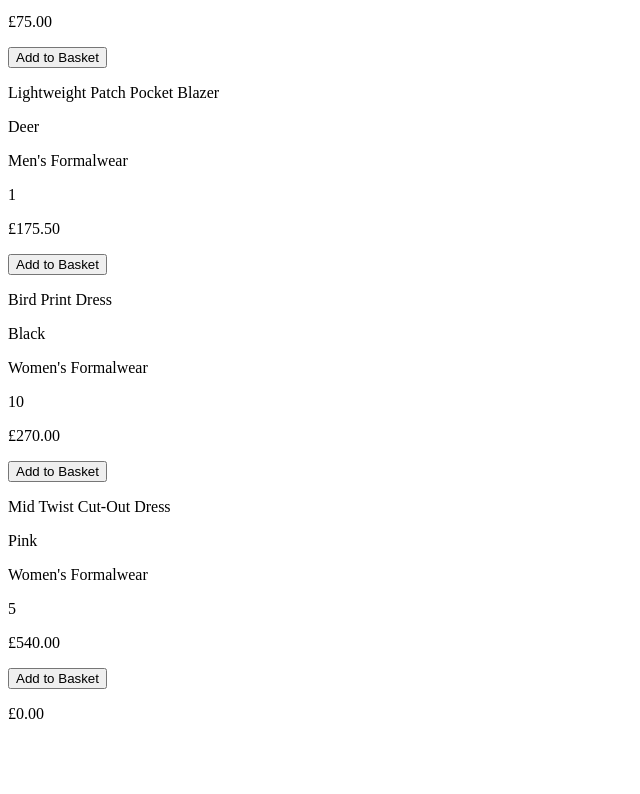
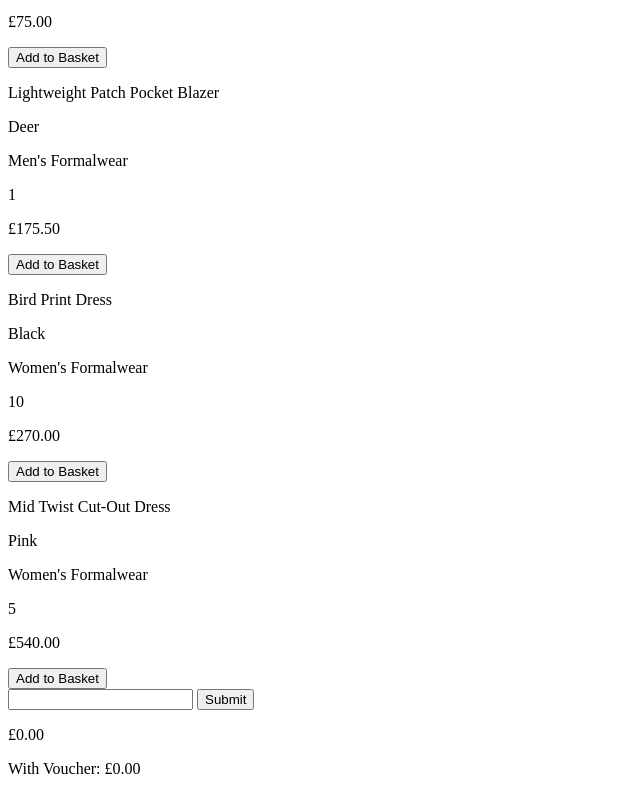
Before and after one commit to jacobmitchinson/angularStories, a website: page app/index.html in a window 1280 px wide. Shown: the part 1795-2589 px from the top of the page, without its empty margins (0-640 px from the left). Before the commit the page ends 2534 px from the top, so only its background shows below. Drawn offline with Linux system fonts and the light colour scheme; files whose address does not match are found by name.

Commit message:
Updated views to reflect changes in voucher strucutre

```diff
--- a/app/index.html
+++ b/app/index.html
@@ -9,7 +9,6 @@
   </head>
 
   <body ng-controller='homepageController'>
-
     <div ng-repeat='item in clothes'>
 
       <div ng-show="item.quantity">
@@ -28,9 +27,12 @@
         {{item.name}}
         <input class='remove-from-basket' type="button" value="Remove from Basket" ng-click="remove(item)">
       </div>
+      <input type="text" ng-model="voucher" name="text" id='enter-voucher' />
+      <input type="submit" id="submit" value="Submit" />
       <p id='total-price'>£{{calculateTotal().toFixed(2)}}</p>
+
+      <p id='voucher-price'> With Voucher: {{ applyVoucher(voucher); '£' + total.toFixed(2)}}</p>
     </div>
-
   </body>
 
 
```
Also changed, not shown: test/feature/basketFeature.js (+8 -2 lines).
